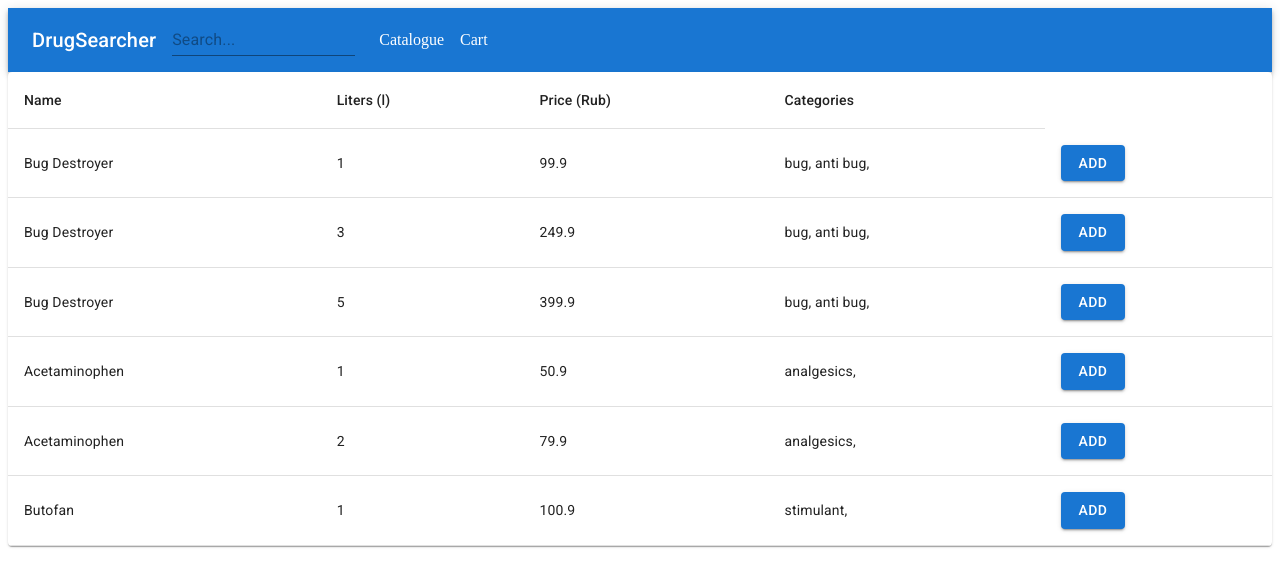
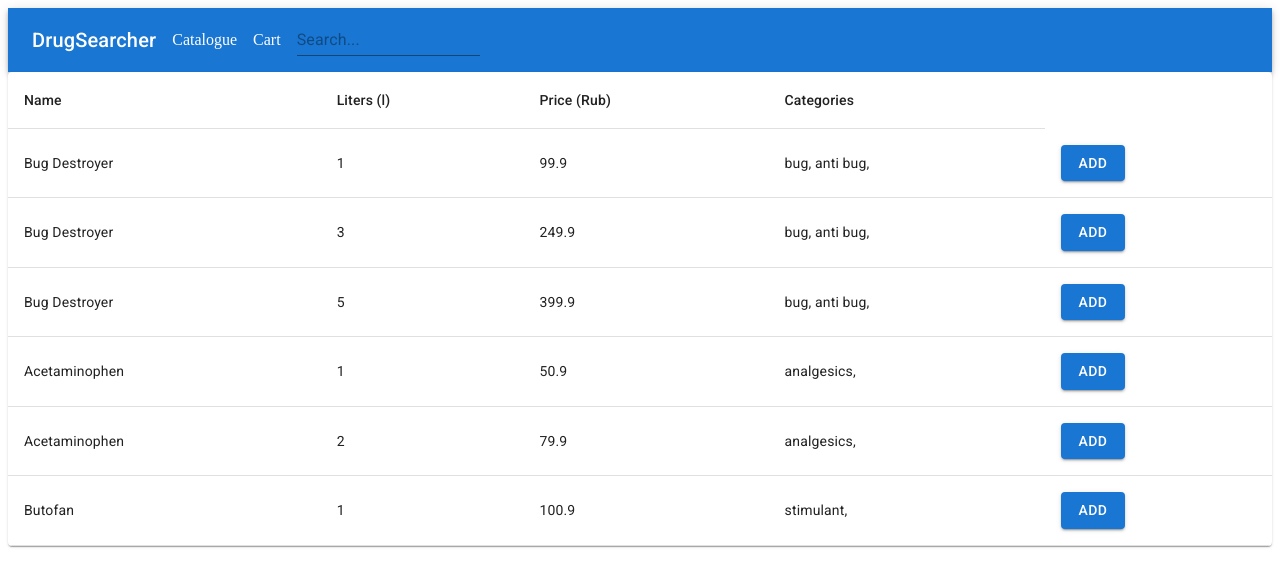
Before and after one commit to arsl11/drug-searcher, a React (Create React App) app: page /catalogue in a window 1280 px wide. Shown: the top 586 px of the page. Built offline with nearby package versions, Linux system fonts and the light colour scheme.

Commit message:
Add zustand store to navbar. Remove redux form, use basic form

```diff
--- a/src/components/NavBar.js
+++ b/src/components/NavBar.js
@@ -2,51 +2,34 @@ import * as React from 'react';
 import AppBar from '@mui/material/AppBar';
 import Toolbar from '@mui/material/Toolbar';
 import Typography from '@mui/material/Typography';
-import {CircularProgress, Link} from "@mui/material";
-import {Field, getFormValues, reduxForm} from "redux-form";
-import {Input} from "./common/FormControls/FormControls";
-import {withRouter} from "react-router-dom";
+import {CircularProgress, Link, TextField} from "@mui/material";
+import {withRouter} from "react-router";
+import {useStore} from "../zustand-store";
 import useDrugs from "../hooks/useDrugs";
-import {connect} from "react-redux";
-
-let mapStateToProps = (state) => {
-    return {
-        formState: getFormValues('searchDrugForm')(state)
-    }
-}
-
-const SearchForm = (props) => {
-
-    let inputDrugName = props.formState?.inputDrugName
-    let {isFetching} = useDrugs(inputDrugName)
-
-    return (
-        <div>
-            <form onChange={props.change}>
-                <Field component={Input} placeholder={'Search...'} name='inputDrugName' />
-                {isFetching && <CircularProgress color="secondary"/>}
-            </form>
-        </div>
-    );
-}
-
-const SearchDrugForm = reduxForm({form: 'searchDrugForm', initialValues: {inputDrugName: '',},})(SearchForm)
-
-const ConnectedSearchDrugForm = connect(mapStateToProps, {})(SearchDrugForm)
-
 
 
 const NavBar = (props) => {
+
+    const searchText = useStore(state => state.searchText)
+    const {isFetching} = useDrugs(searchText)
+    const setSearchText = useStore(state => state.setSearchText)
+
+    let handleChange = (e) => {
+        setSearchText(e.target.value)
+    }
 
     return (
         <AppBar position="static">
             <Toolbar>
                 <Typography variant="h6" component="div" color='inherit' sx={{mr: 2}}>DrugSearcher</Typography>
-                {props.location.pathname === '/catalogue' &&
-                    <ConnectedSearchDrugForm />
-                }
                 <Link href='/catalogue' color='inherit' underline='none' sx={{mr: 2}}>Catalogue</Link>
                 <Link href='/cart' color='inherit' underline='none' sx={{mr: 2}}>Cart</Link>
+                {props.location.pathname === '/catalogue' &&
+                    <form onChange={handleChange}>
+                        <TextField placeholder='Search...' defaultValue='' variant='standard' sx={{mr: 2}}/>
+                    </form>
+                }
+                {isFetching && <CircularProgress color='secondary'/>}
             </Toolbar>
         </AppBar>
     );
--- a/src/components/common/FormControls/FormControls.js
+++ /dev/null
@@ -1,7 +0,0 @@
-import {TextField} from "@mui/material";
-
-
-export const Input = (props) => {
-    const {input} = props
-    return <TextField {...props} {...input} variant="standard" sx={{mr: 3}}/>
-}
--- a/src/components/drugs/Drugs.js
+++ b/src/components/drugs/Drugs.js
@@ -1,12 +1,13 @@
 import Drug from "./Drug";
 import {Paper, Table, TableBody, TableCell, TableContainer, TableHead, TableRow} from "@mui/material";
 import useDrugs from "../../hooks/useDrugs";
+import {useStore} from "../../zustand-store";
 
 const Drugs = (props) => {
 
-    let inputDrugName = props.formState.inputDrugName
+    const searchText = useStore(state => state.searchText)
 
-    let {data,} = useDrugs(inputDrugName)
+    let {data,} = useDrugs(searchText)
 
     let drugs = data?.map(d => <Drug key={d.id} id={d.id} name={d.name} liters={d.liters} priceRub={d.priceRub} categories={d.categories} addDrug={props.addDrug} />)
 
--- a/src/hooks/useDrugs.tsx
+++ b/src/hooks/useDrugs.tsx
@@ -7,6 +7,7 @@ type Drug = {
     priceRub: number,
     categories: Array<string>
 }
+type TFetchDrugs = (inputDrugName: string) => Promise<Drug[]>
 
 const initialDrugs = [
     {
@@ -54,14 +55,12 @@ const initialDrugs = [
     }
 ]
 
-type TFetchDrugs = (inputDrugName: string) => Promise<Drug[]>
-
 let fetchDrugs: TFetchDrugs = (inputDrugName) => {
     let filteredDrugs = initialDrugs.filter(drug => {
         return drug.name.toLowerCase().includes(inputDrugName.toLowerCase())
     })
     return new Promise((resolve, reject) => {
-        setTimeout(() => resolve(filteredDrugs), 5000)
+        setTimeout(() => resolve(filteredDrugs), 1000)
     })
 }
 
--- /dev/null
+++ b/src/zustand-store.js
@@ -0,0 +1,6 @@
+import create from 'zustand'
+
+export const useStore = create(set => ({
+    searchText: '',
+    setSearchText: (newSearchText) => set({searchText: newSearchText})
+}))
```
Also changed, not shown: package.json (+7 -4 lines), 1 other file (tests, documents, lock files or other folders).
